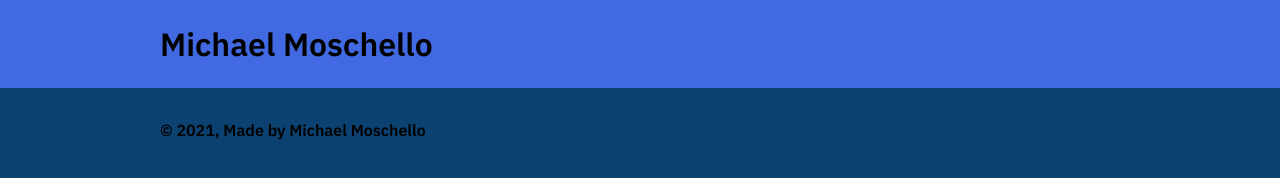
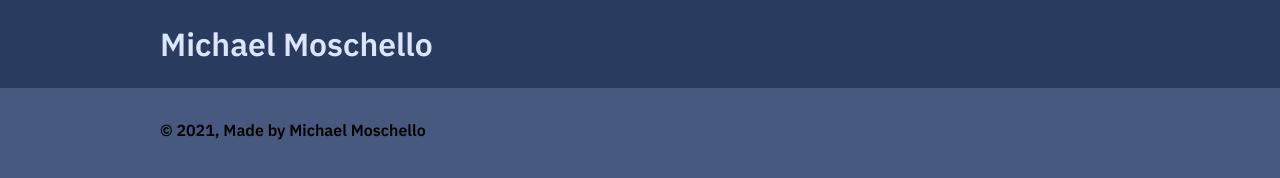
Before and after one commit to Alphonse1552/portfolio, a Gatsby site: page /blog in a window 1280 px wide. Built offline with nearby package versions, Linux system fonts and the light colour scheme; Gatsby itself is replaced by a stand-in of ours.

Commit message:
LICENSE STATMENT

```diff
--- a/gatsby-config.js
+++ b/gatsby-config.js
@@ -5,11 +5,22 @@ module.exports = {
   siteMetadata: {
     description: `This is Michael Moschello's personal portfolio website showcasing what he does`,
     author: `Michael Moschello- alphonse52leo@gmail.com`,
+    menuLinks:[
+    {
+      name:'home',
+      link:'/'
+    },
+    {
+      name:'blog',
+      link:'/blog'
+    }
+    ]
   },
   plugins: [
     `gatsby-plugin-react-helmet`,
     `gatsby-plugin-image`,
     'gatsby-transformer-remark',
+    `gatsby-plugin-styled-components`,
     {
       resolve: `gatsby-source-filesystem`,
       options: {
--- a/src/components/header.js
+++ b/src/components/header.js
@@ -2,10 +2,12 @@ import * as React from "react"
 import PropTypes from "prop-types"
 import { Link } from "gatsby"
 
+
 const Header = ({ siteTitle }) => (
+
   <header
     style={{
-      background: `royalblue`,
+      background: `#293b5f`,
       marginBottom: `1.45rem`,
     }}
   >
@@ -24,7 +26,9 @@ const Header = ({ siteTitle }) => (
             textDecoration: `blink`,
           }}
         >
+          <font color="dbe6fd">
           {siteTitle}
+          </font>
         </Link>
       </h1>
     </div>
--- a/src/components/layout.css
+++ b/src/components/layout.css
@@ -4,8 +4,8 @@
 
 body {
 
-	--text: #000000;
-	--bg: #0c4271;
+	--text: #b293b5f;
+	--bg: #47597e;
 	--navbar: #ab8e0a;
 	/* --navbar: #009959dd; */
 	--navbar-text: #ffffff;
--- a/src/components/layout.js
+++ b/src/components/layout.js
@@ -18,6 +18,10 @@ const Layout = ({ children }) => {
     site {
       siteMetadata {
         title
+            menuLinks {
+              name
+              link
+            }
            }
           }
         }
```
Also changed, not shown: package.json (+5 -2 lines), src/components/post.jsx (+20 -2 lines), src/pages/index.js (+8 -10 lines), 1 other file. Lines whose indentation alone changed are shown as unchanged.
